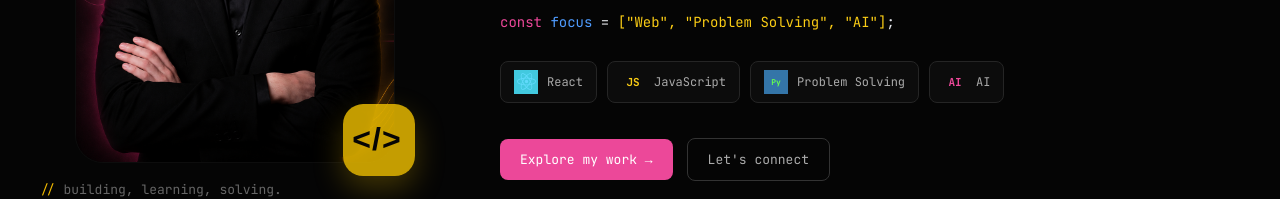
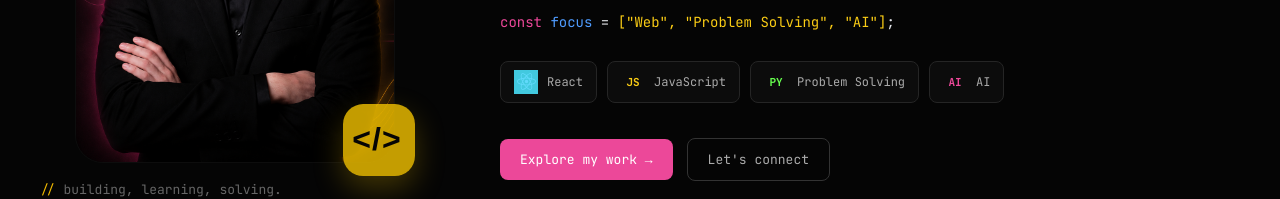
Before and after one commit to ibrahim-thebti/ibrahim-portfolio, a React (Vite) app: page / in a window 1280 px wide. Shown: the part 405-604 px from the top of the page. Built offline with nearby package versions, Linux system fonts and the light colour scheme.

Commit message:
Update Home section

```diff
--- a/src/components/Home/home.css
+++ b/src/components/Home/home.css
@@ -156,8 +156,9 @@
 }
 .skill-icon.python {
   color: #67ff4f;
-  font-size: 8px;
+  font-size: 11px;
   font-weight: 800;
+  background: none !important;
 }
 .skill-icon.ai {
   color: #ec4899;
--- a/src/components/Home/home.jsx
+++ b/src/components/Home/home.jsx
@@ -64,7 +64,7 @@ function Home() {
             </div>
 
             <div className="skill">
-              <span className="skill-icon python">Py</span>
+              <span className="skill-icon python">PY</span>
               <span>Problem Solving</span>
             </div>
 
```
